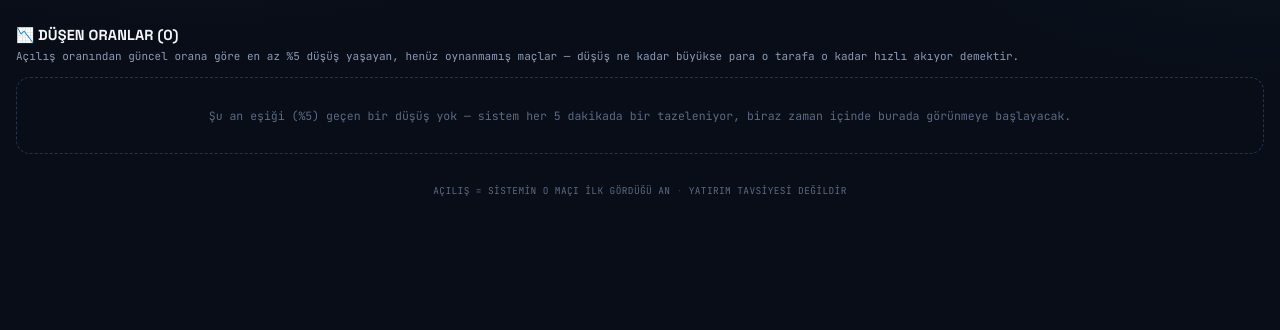
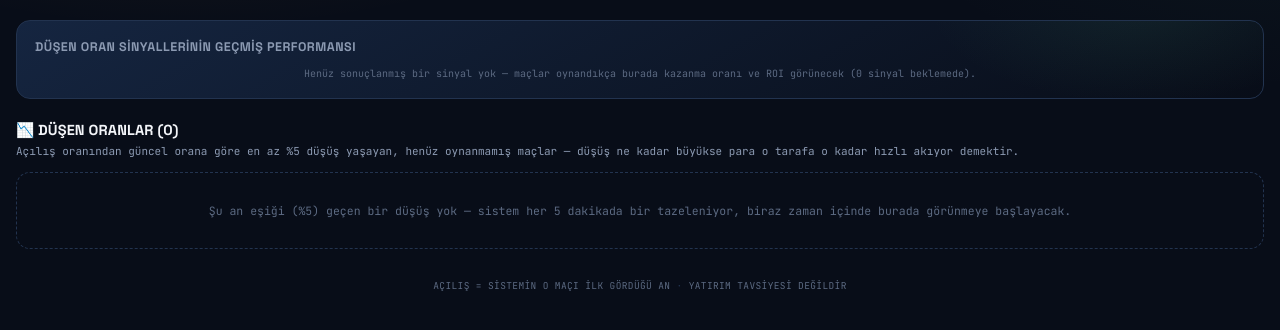
Before and after one commit to kamiltayyar161616-spec/Volkano-Sinyal, a Flask app: page /dusen-oranlar in a window 1280 px wide. Shown: the part 138-468 px from the top of the page. Run offline with Flask 3, Linux system fonts and the light colour scheme; data that the repository does not hold is empty.

Commit message:
Dusen Oranlar sinyallerinin sonucu otomatik takip ediliyor: kazanma orani + 1 birim ROI kartı eklendi

```diff
--- a/app.py
+++ b/app.py
@@ -5,7 +5,7 @@ from flask import Flask, render_template, jsonify
 
 from match_analyzer import (
     get_analysis, record_snapshot, get_stats, get_recent_picks, get_playable_picks,
-    record_odds_tracking, get_dropping_odds,
+    record_odds_tracking, get_dropping_odds, record_dropping_snapshot, get_dropping_performance,
 )
 from results_checker import check_pending_results
 
@@ -31,7 +31,8 @@ def oynanabilir():
 @app.route("/dusen-oranlar")
 def dusen_oranlar():
     dropping = get_dropping_odds()
-    return render_template("dusen_oranlar.html", dropping=dropping, active_page="dusen")
+    perf = get_dropping_performance()
+    return render_template("dusen_oranlar.html", dropping=dropping, perf=perf, active_page="dusen")
 
 
 @app.route("/istatistik")
@@ -68,6 +69,7 @@ def _background_loop():
             data = get_analysis()
             record_snapshot(data)
             record_odds_tracking()
+            record_dropping_snapshot(get_dropping_odds())
         except Exception as e:
             print(f"[background] snapshot hatası: {e}")
 
--- a/match_analyzer.py
+++ b/match_analyzer.py
@@ -416,6 +416,52 @@ def get_dropping_odds(window_hours=12) -> list:
     return results
 
 
+def record_dropping_snapshot(dropping: list) -> None:
+    """Şu an düşen oran listesindeki sinyalleri picks tablosuna (drop_<kaynak> kategorisiyle)
+    kaydeder — böylece mevcut sonuç-kontrol mekanizması (results_checker) bunları da otomatik çözer."""
+    now_iso = datetime.now(timezone.utc).isoformat()
+    conn = _get_conn()
+    try:
+        rows = [
+            (f"drop_{r['source']}", r["home"], r["away"], r["league"], r["time"],
+             r["side"], r["current_odd"], r["drop_pct"], None, 0, now_iso)
+            for r in dropping
+        ]
+        conn.executemany("""
+            INSERT OR IGNORE INTO picks
+            (category, home, away, league, match_time, side, odd, edge, prob, mf_confirmed, first_seen)
+            VALUES (?,?,?,?,?,?,?,?,?,?,?)
+        """, rows)
+        conn.commit()
+    finally:
+        conn.close()
+
+
+def get_dropping_performance() -> dict:
+    """drop_* kategorilerindeki (VolcanoBet/Admiral/Sansa düşen oran sinyalleri) toplam performansı döner."""
+    conn = _get_conn()
+    try:
+        resolved = conn.execute("""
+            SELECT result, odd FROM picks WHERE category LIKE 'drop_%' AND result IN ('won','lost')
+        """).fetchall()
+        pending = conn.execute("""
+            SELECT COUNT(*) FROM picks WHERE category LIKE 'drop_%' AND result='pending'
+        """).fetchone()[0]
+    finally:
+        conn.close()
+
+    won = sum(1 for r, _ in resolved if r == "won")
+    lost = sum(1 for r, _ in resolved if r == "lost")
+    roi_units = sum((odd - 1) for r, odd in resolved if r == "won" and odd) - lost
+    staked = won + lost
+    return {
+        "won": won, "lost": lost, "staked": staked, "pending": pending,
+        "win_rate": round(100 * won / staked, 1) if staked else None,
+        "roi_pct": round(100 * roi_units / staked, 1) if staked else None,
+        "roi_units": round(roi_units, 2),
+    }
+
+
 def get_analysis():
     """Tüm hesaplamayı yapar, dict döner: {generated_at, value_picks, reverse_picks, favorite_picks, total_matched}"""
     now = datetime.now(timezone.utc)
--- a/templates/dusen_oranlar.html
+++ b/templates/dusen_oranlar.html
@@ -5,6 +5,26 @@
 
 {% block extra_style %}
 <style>
+  .overall-card{
+    margin:16px; padding:18px; border-radius:var(--radius);
+    background:linear-gradient(150deg, var(--navy-soft), var(--navy-deep));
+    border:1px solid var(--navy-line);
+    position:relative; overflow:hidden;
+  }
+  .overall-card::before{
+    content:""; position:absolute; inset:0;
+    background:radial-gradient(300px 140px at 90% -20%, rgba(79,174,122,0.10), transparent 70%);
+    pointer-events:none;
+  }
+  .overall-title{ font-family:'Space Grotesk', sans-serif; font-weight:700; font-size:12.5px; color:var(--chalk-dim); letter-spacing:0.04em; margin-bottom:12px; }
+  .overall-grid{ display:grid; grid-template-columns:repeat(3,1fr); gap:10px; text-align:center; position:relative; }
+  .overall-num{ font-size:23px; font-weight:800; font-family:'Space Grotesk', sans-serif; }
+  .overall-num.pos{ color:var(--turf-bright); }
+  .overall-num.neg{ color:var(--clay); }
+  .overall-num.flat{ color:var(--chalk-dim); }
+  .overall-lbl{ font-size:9px; color:var(--chalk-faint); margin-top:4px; letter-spacing:0.03em; }
+  .overall-note{ font-size:10px; color:var(--chalk-faint); margin-top:12px; text-align:center; position:relative; }
+
   .row{
     display:flex; justify-content:space-between; align-items:center; gap:10px;
     padding:11px 14px; margin:0 16px 6px;
@@ -35,6 +55,29 @@
 
 {% block content %}
 
+<div class="overall-card">
+  <div class="overall-title">DÜŞEN ORAN SİNYALLERİNİN GEÇMİŞ PERFORMANSI</div>
+  {% if perf.staked and perf.staked > 0 %}
+    <div class="overall-grid">
+      <div>
+        <div class="overall-num {{ 'pos' if perf.win_rate >= 50 else 'neg' }}">%{{ perf.win_rate }}</div>
+        <div class="overall-lbl">KAZANMA ORANI</div>
+      </div>
+      <div>
+        <div class="overall-num {{ 'pos' if perf.roi_pct > 0 else 'neg' }}">{{ '+' if perf.roi_pct > 0 else '' }}%{{ perf.roi_pct }}</div>
+        <div class="overall-lbl">ROI (1 BİRİM STAKE)</div>
+      </div>
+      <div>
+        <div class="overall-num flat">{{ perf.staked }}</div>
+        <div class="overall-lbl">SONUÇLANAN SİNYAL</div>
+      </div>
+    </div>
+    <div class="overall-note">{{ perf.won }} kazandı / {{ perf.lost }} kaybetti &middot; <b style="color:{{ 'var(--turf-bright)' if perf.roi_units > 0 else 'var(--clay)' }};">{{ '+' if perf.roi_units > 0 else '' }}{{ '%.2f'|format(perf.roi_units) }} birim</b> &middot; {{ perf.pending }} bekliyor</div>
+  {% else %}
+    <div class="overall-note">Henüz sonuçlanmış bir sinyal yok — maçlar oynandıkça burada kazanma oranı ve ROI görünecek ({{ perf.pending }} sinyal beklemede).</div>
+  {% endif %}
+</div>
+
 <h2 class="section">📉 DÜŞEN ORANLAR ({{ dropping|length }})</h2>
 <div class="section-sub">Açılış oranından güncel orana göre en az %5 düşüş yaşayan, henüz oynanmamış maçlar — düşüş ne kadar büyükse para o tarafa o kadar hızlı akıyor demektir.</div>
 
@@ -47,7 +90,7 @@
         <span class="side-chip">{{ r.side }}</span>
         <span class="src-chip {{ r.source }}">{{ {'volcano':'VOLKANO','admiral':'ADMIRAL','sansa':'SANSA'}[r.source] }}</span>
       </div>
-      <div class="meta">{{ r.league }} &middot; açılış <span class="strike">{{ r.opening_odd }}</span> → güncel <b>{{ r.current_odd }}</b> &middot; {{ r.time[11:16] }} UTC</div>
+      <div class="meta">{{ r.league }} &middot; açılış <span class="strike">{{ '%.2f'|format(r.opening_odd) }}</span> → güncel <b>{{ '%.2f'|format(r.current_odd) }}</b> &middot; {{ r.time[11:16] }} UTC</div>
     </div>
     <div class="row-right">
       <div class="drop-num">-%{{ r.drop_pct }}</div>
```
